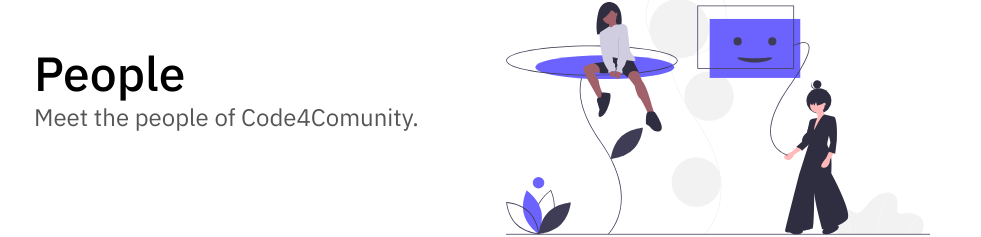
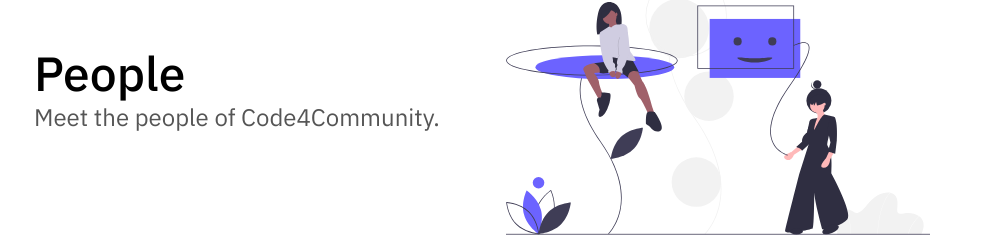
Before and after one commit to Code-4-Community/c4cneu.com, a React (Create React App) app: page /people in a window 1280 px wide. Shown: the part 147-384 px from the top of the page, without its empty margins (150-1131 px from the left). Built offline with nearby package versions, Linux system fonts and the light colour scheme.

Commit message:
community typo

```diff
--- a/src/components/Board.tsx
+++ b/src/components/Board.tsx
@@ -39,11 +39,11 @@ const Template: React.FC = () => {
       <Container maxWidth="md" className={classes.hero}>
         <Helmet>
           <title>People</title>
-          <meta name="People" content="Meet the people of Code4Comunity." />
+          <meta name="People" content="Meet the people of Code4Community." />
         </Helmet>
         <Hero
           title="People"
-          subtitle="Meet the people of Code4Comunity."
+          subtitle="Meet the people of Code4Community."
           SvgNode={SVG}
         />
       </Container>
```
